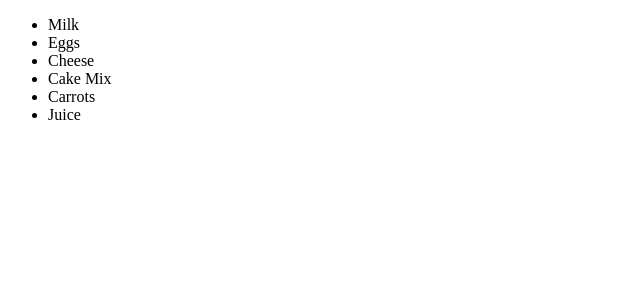
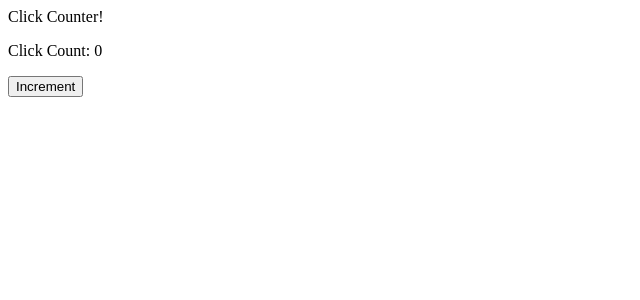
Before and after one commit to leeumt8/react-activities, a React (Create React App) app: page / in a window 1280 px wide. Shown: the top 300 px of the page, without its empty margins (0-640 px from the left). Built offline with nearby package versions, Linux system fonts and the light colour scheme; the HTML template or start-up script is replaced by a standard one.

Commit message:
activity-14 initial

```diff
--- a/src/App.js
+++ b/src/App.js
@@ -1,41 +1,8 @@
 import React from "react";
-import List from "./components/List";
-
-const groceries = [
-  {
-    id: 1,
-    name: "Milk",
-    purchased: true
-  },
-  {
-    id: 2,
-    name: "Eggs",
-    purchased: true
-  },
-  {
-    id: 3,
-    name: "Cheese",
-    purchased: false
-  },
-  {
-    id: 4,
-    name: "Cake Mix",
-    purchased: false
-  },
-  {
-    id: 5,
-    name: "Carrots",
-    purchased: false
-  },
-  {
-    id: 6,
-    name: "Juice",
-    purchased: true
-  }
-];
+import Counter from "./components/Counter";
 
 function App() {
-  return <List groceries={groceries} />;
+  return <Counter />;
 }
 
 export default App;
--- /dev/null
+++ b/src/components/Counter.js
@@ -0,0 +1,34 @@
+import React from "react";
+
+// By extending the React.Component class, Counter inherits functionality from it
+class Counter extends React.Component {
+  // Setting the initial state of the Counter component
+  state = {
+    count: 0
+  };
+
+  // handleIncrement increments this.state.count by 1
+  handleIncrement = () => {
+    // We always use the setState method to update a component's state
+    this.setState({ count: this.state.count + 1 });
+  };
+
+  // The render method returns the JSX that should be rendered
+  render() {
+    return (
+      <div className="card text-center">
+        <div className="card-header bg-primary text-white">
+          Click Counter!
+        </div>
+        <div className="card-body">
+          <p className="card-text">Click Count: {this.state.count}</p>
+          <button className="btn btn-primary" onClick={this.handleIncrement}>
+            Increment
+          </button>
+        </div>
+      </div>
+    );
+  }
+}
+
+export default Counter;
--- a/src/components/List.js
+++ /dev/null
@@ -1,14 +0,0 @@
-import React from "react";
-
-function List(props) {
-  const listItems = props.groceries.map(grocery => (
-    <li className="list-group-item" key={grocery.id}>{grocery.name}</li>
-  ))
-  return (
-    <ul className="list-group">
-      {listItems}
-    </ul>
-  );
-}
-
-export default List;
```
